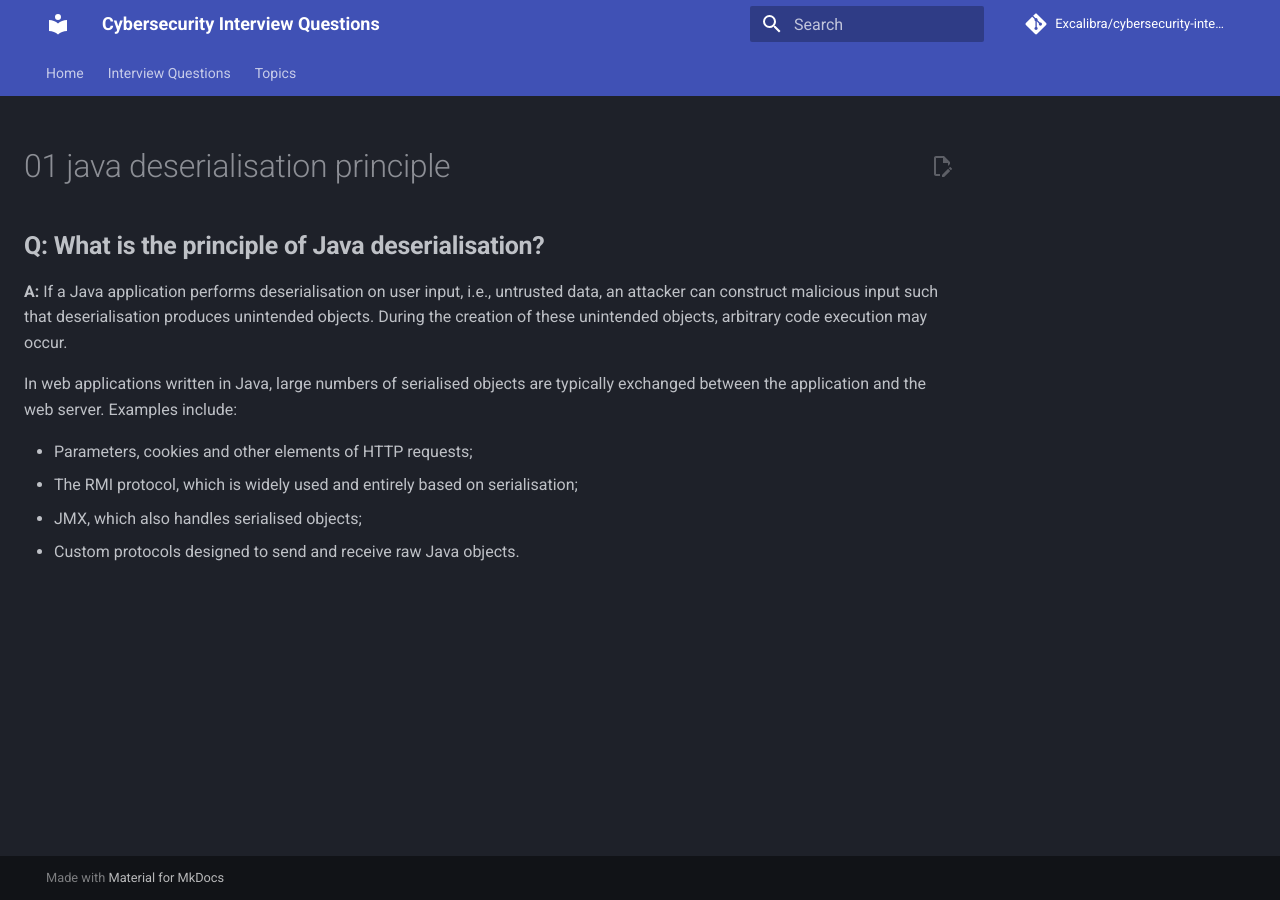
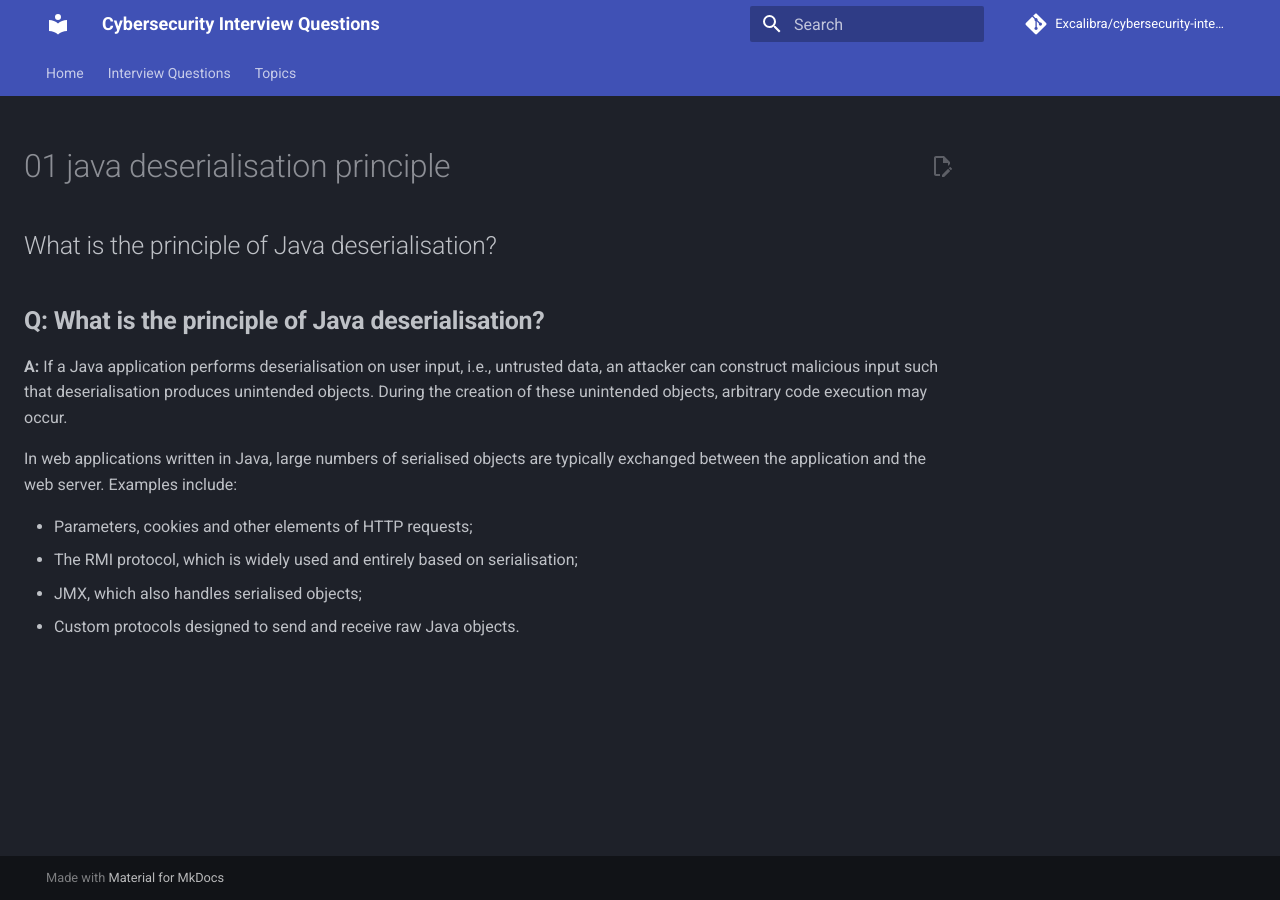
Before and after one commit to Excalibra/cybersecurity-interview-questions, an MkDocs documentation site: the page built from docs/questions/red-team-interview-experience/01-java-deserialisation-principle.md, in a window 1280 px wide. Built offline with MkDocs 1.6.1 and Material for MkDocs 9.7.7, drawn with Linux system fonts in a browser that asks for light colours; comment, search, counter and statistics services are not loaded.

Commit message:
Update 01-java-deserialisation-principle.md

```diff
--- a/docs/questions/red-team-interview-experience/01-java-deserialisation-principle.md
+++ b/docs/questions/red-team-interview-experience/01-java-deserialisation-principle.md
@@ -1,3 +1,6 @@
+## What is the principle of Java deserialisation?
+
+
 ## **Q: What is the principle of Java deserialisation?**
 
 **A:** If a Java application performs deserialisation on user input, i.e., untrusted data, an attacker can construct malicious input such that deserialisation produces unintended objects. During the creation of these unintended objects, arbitrary code execution may occur.
```
